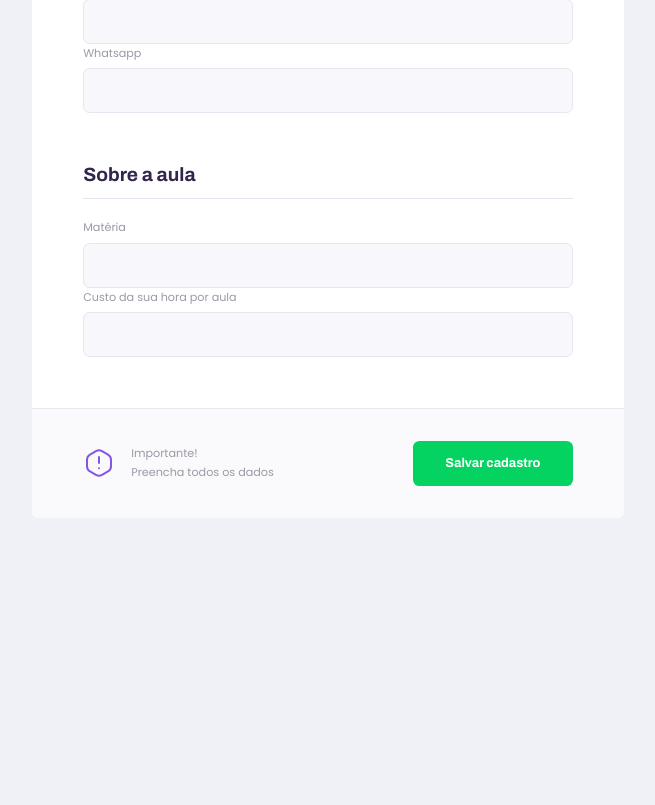
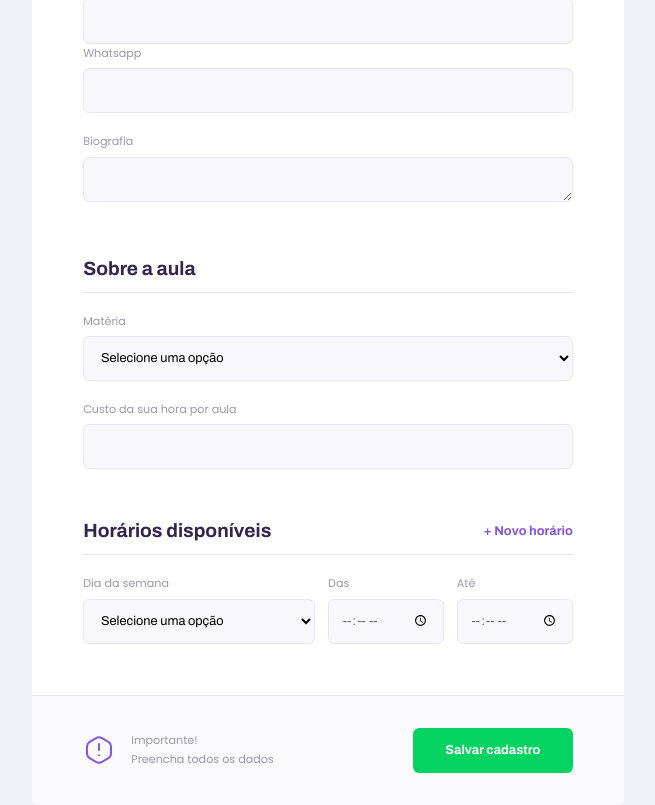
Before and after one commit to lucsmac/proffy-frontend-web, a React (Create React App) app: page /give-classes in a window 1280 px wide. Shown: the part 434-1239 px from the top of the page, without its empty margins (312-967 px from the left). Before the commit the page ends 952 px from the top, so only its background shows below. Built offline with nearby package versions, Linux system fonts and the light colour scheme.

Commit message:
built schedule register

```diff
--- /dev/null
+++ b/src/components/Select/index.tsx
@@ -0,0 +1,29 @@
+import React, { SelectHTMLAttributes } from 'react'
+
+import './styles.css'
+
+interface SelectProps extends SelectHTMLAttributes<HTMLSelectElement> {
+  name: string,
+  label: string,
+  options: Array<{
+    value: string,
+    label: string
+  }>
+}
+
+const Select: React.FC<SelectProps> = ({ label, name, options, ...rest }) => {
+  return (
+    <div className="select-block">
+      <label htmlFor={name}>{label}</label>
+      <select id={name} {...rest} defaultValue={'DEFAULT'}>
+        <option value={'DEFAULT'} disabled hidden>Selecione uma opção</option>
+
+        {options.map((option, index) => {
+          return <option key={index} value={option.value}>{option.label}</option>
+        })}
+      </select>
+    </div>
+  )
+}
+
+export default Select
--- /dev/null
+++ b/src/components/Select/styles.css
@@ -0,0 +1,34 @@
+.select-block {
+  position: relative;
+}
+
+.select-block * .select-block {
+  margin-top: 1.4rem
+}
+
+.select-block label {
+  font-size: 1.4rem;
+}
+
+.select-block select {
+  width: 100%;
+  height: 5.6rem;
+  margin-top: 0.8rem;
+  border-radius: 0.8rem;
+  background: var(--color-input-background);
+  border: 1px solid var(--color-line-in-white);
+  outline: 0;
+  padding: 0 1.6rem;
+  font: 1.6rem Archivo;
+}
+
+.select-block:focus-within::after {
+  width: calc(100% - 3.2rem);
+  height: 2px;
+  content: '';
+  background: var(--color-primary-light);
+  position: absolute;
+  left: 1.6rem;
+  right: 1.6rem;
+  bottom: 0;
+}
--- /dev/null
+++ b/src/components/Textarea/index.tsx
@@ -0,0 +1,20 @@
+import React, { TextareaHTMLAttributes } from 'react'
+
+import './styles.css'
+
+interface TextareaProps extends TextareaHTMLAttributes<HTMLTextAreaElement> {
+  name: string,
+  label: string,
+}
+
+const Textarea: React.FC<TextareaProps> = ({ label, name, ...rest }) => {
+  return (
+    <div className="textarea-block">
+      <label htmlFor={name}>{label}</label>
+      <textarea id={name} {...rest}
+      />
+    </div>
+  )
+}
+
+export default Textarea
--- /dev/null
+++ b/src/components/Textarea/styles.css
@@ -0,0 +1,35 @@
+.textarea-block {
+  position: relative;
+}
+
+.textarea-block * .textarea-block {
+  margin-top: 1.4rem
+}
+
+.textarea-block label {
+  font-size: 1.4rem;
+}
+
+.textarea-block textarea {
+  width: 100%;
+  height: 5.6rem;
+  margin-top: 0.8rem;
+  border-radius: 0.8rem;
+  background: var(--color-input-background);
+  border: 1px solid var(--color-line-in-white);
+  outline: 0;
+  resize: vertical;
+  padding: 0 1.6rem;
+  font: 1.6rem Archivo;
+}
+
+.textarea-block:focus-within::after {
+  width: calc(100% - 3.2rem);
+  height: 2px;
+  content: '';
+  background: var(--color-primary-light);
+  position: absolute;
+  left: 1.6rem;
+  right: 1.6rem;
+  bottom: 6px;
+}
--- a/src/pages/TeacherForm/index.tsx
+++ b/src/pages/TeacherForm/index.tsx
@@ -1,11 +1,25 @@
-import React from 'react'
+import React, { useState } from 'react'
 import PageHeader from '../../components/PageHeader'
 
 import './styles.css'
 import Input from '../../components/Input'
 import WarningIcon from '../../assets/images/icons/warning.svg'
+import Textarea from '../../components/Textarea'
+import Select from '../../components/Select'
 
 const TeacherForm = () => {
+
+  const [scheduleItems, setScheduleItems] = useState([
+    { week_day: 0, from: '', to: '' }
+  ])
+
+  const addNewScheduleItem = () => {
+    setScheduleItems([
+      ...scheduleItems,
+      { week_day: 0, from: '', to: '' }
+    ])
+  }
+
   return (
     <div id="page-teacher-form" className="container">
       <PageHeader
@@ -20,15 +34,46 @@
           <Input name="name" label="Nome completo" />
           <Input name="avatar" label="Avatar" />
           <Input name="whatsapp" label="Whatsapp" />
+          <Textarea name="bio" label="Biografia" />
 
         </fieldset>
 
         <fieldset>
           <legend>Sobre a aula</legend>
 
-          <Input name="subject" label="Matéria" />
+          <Select name="subject" label="Matéria" options={[
+            { value: 'Artes', label: 'Artes' },
+            { value: 'Biologia', label: 'Biologia' },
+            { value: 'Ciências', label: 'Ciências' },
+            { value: 'Educação física', label: 'Educação física' },
+            { value: 'Geografia', label: 'Geografia' },
+            { value: 'História', label: 'História' },
+            { value: 'Matemática', label: 'Matemática' },
+            { value: 'Português', label: 'Português' },
+            { value: 'Química', label: 'Química' }
+          ]} />
           <Input name="cost" label="Custo da sua hora por aula" />
 
+        </fieldset>
+
+        <fieldset>
+          <legend>Horários disponíveis <button onClick={addNewScheduleItem}>+ Novo horário</button></legend>
+
+          {scheduleItems && scheduleItems.map((scheduleItem, index) => (
+            <div key={index} className="schedule-item">
+              <Select name="week_day" label="Dia da semana" options={[
+                { value: '0', label: 'Domingo' },
+                { value: '1', label: 'Segunda-feira' },
+                { value: '2', label: 'Terça-feira' },
+                { value: '3', label: 'Quarta-feira' },
+                { value: '4', label: 'Quinta-feira' },
+                { value: '5', label: 'Sexta-feira' },
+                { value: '6', label: 'Sábado' },
+              ]} />
+              <Input name="from" label="Das" type="time" />
+              <Input name="to" label="Até" type="time" />
+            </div>
+          ))}
         </fieldset>
 
         <footer>
--- a/src/pages/TeacherForm/styles.css
+++ b/src/pages/TeacherForm/styles.css
@@ -38,8 +38,39 @@
   border-bottom: 1px solid var(--color-line-in-white);
 }
 
+#page-teacher-form main fieldset legend button {
+  background: none;
+  border: 0;
+  color: var(--color-primary);
+  font: 700 1.6rem Archivo;
+  cursor: pointer;
+  transition: color 0.2s;
+}
+
+#page-teacher-form main fieldset legend button:hover {
+  color: var(--primary-dark);
+}
+
+#page-teacher-form main fieldset .input-block + .textarea-block {
+  margin-top: 2.4rem;
+}
+
+#page-teacher-form main fieldset .select-block + .input-block {
+  margin-top: 2.4rem;
+}
+
 #page-teacher-form main label {
   color: var(--color-text-complement);
+}
+
+#page-teacher-form main .schedule-item {
+  display: grid;
+  grid-template-columns: 2fr 1fr 1fr;
+  column-gap: 1.6rem;
+}
+
+#page-teacher-form main .schedule-item .input-block {
+  margin-top: 0 !important;
 }
 
 #page-teacher-form main footer {
--- a/src/pages/TeacherList/index.tsx
+++ b/src/pages/TeacherList/index.tsx
@@ -4,14 +4,33 @@
 import PageHeader from '../../components/PageHeader'
 import TeacherItem from '../../components/TeacherItem'
 import Input from '../../components/Input'
+import Select from '../../components/Select'
 
 const TeacherList = () => {
   return (
     <div id="page-teacher-list" className="container">
       <PageHeader title="Estes são os proffys disponíveis.">
         <form id="search-teachers">
-          <Input name="subject" label="Matéria" />
-          <Input name="week_day" label="Dia da semana" />
+          <Select name="subject" label="Matéria" options={[
+            { value: 'Artes', label: 'Artes' },
+            { value: 'Biologia', label: 'Biologia' },
+            { value: 'Ciências', label: 'Ciências' },
+            { value: 'Educação física', label: 'Educação física' },
+            { value: 'Geografia', label: 'Geografia' },
+            { value: 'História', label: 'História' },
+            { value: 'Matemática', label: 'Matemática' },
+            { value: 'Português', label: 'Português' },
+            { value: 'Química', label: 'Química' }
+          ]} />
+          <Select name="week_day" label="Dia da semana" options={[
+            { value: '0', label: 'Domingo' },
+            { value: '1', label: 'Segunda-feira' },
+            { value: '2', label: 'Terça-feira' },
+            { value: '3', label: 'Quarta-feira' },
+            { value: '4', label: 'Quinta-feira' },
+            { value: '5', label: 'Sexta-feira' },
+            { value: '6', label: 'Sábado' },
+          ]} />
           <Input type="time" name="time" label="Hora" />
         </form>
       </PageHeader>
```
